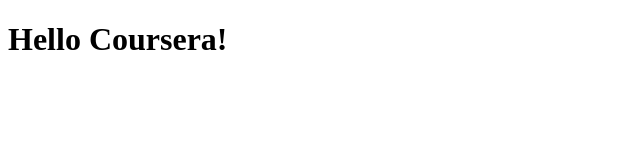
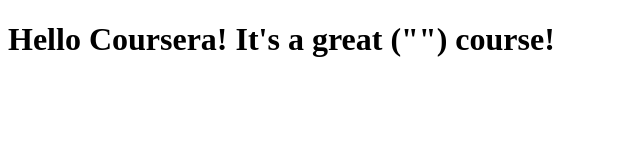
Before and after one commit to jennyhuang06/coursera-test, a plain HTML site: page site/index.html in a window 1280 px wide. Shown: the whole page, without its empty margins (0-640 px from the left). Drawn offline with Linux system fonts and the light colour scheme.

Commit message:
Small addition to our page content.

```diff
--- a/site/index.html
+++ b/site/index.html
@@ -7,6 +7,6 @@
     <title>Hello Coursera!</title>
 </head>
 <body>
-    <h1>Hello Coursera!</h1>
+    <h1>Hello Coursera! It's a great ("") course! </h1>
 </body>
 </html>
```
